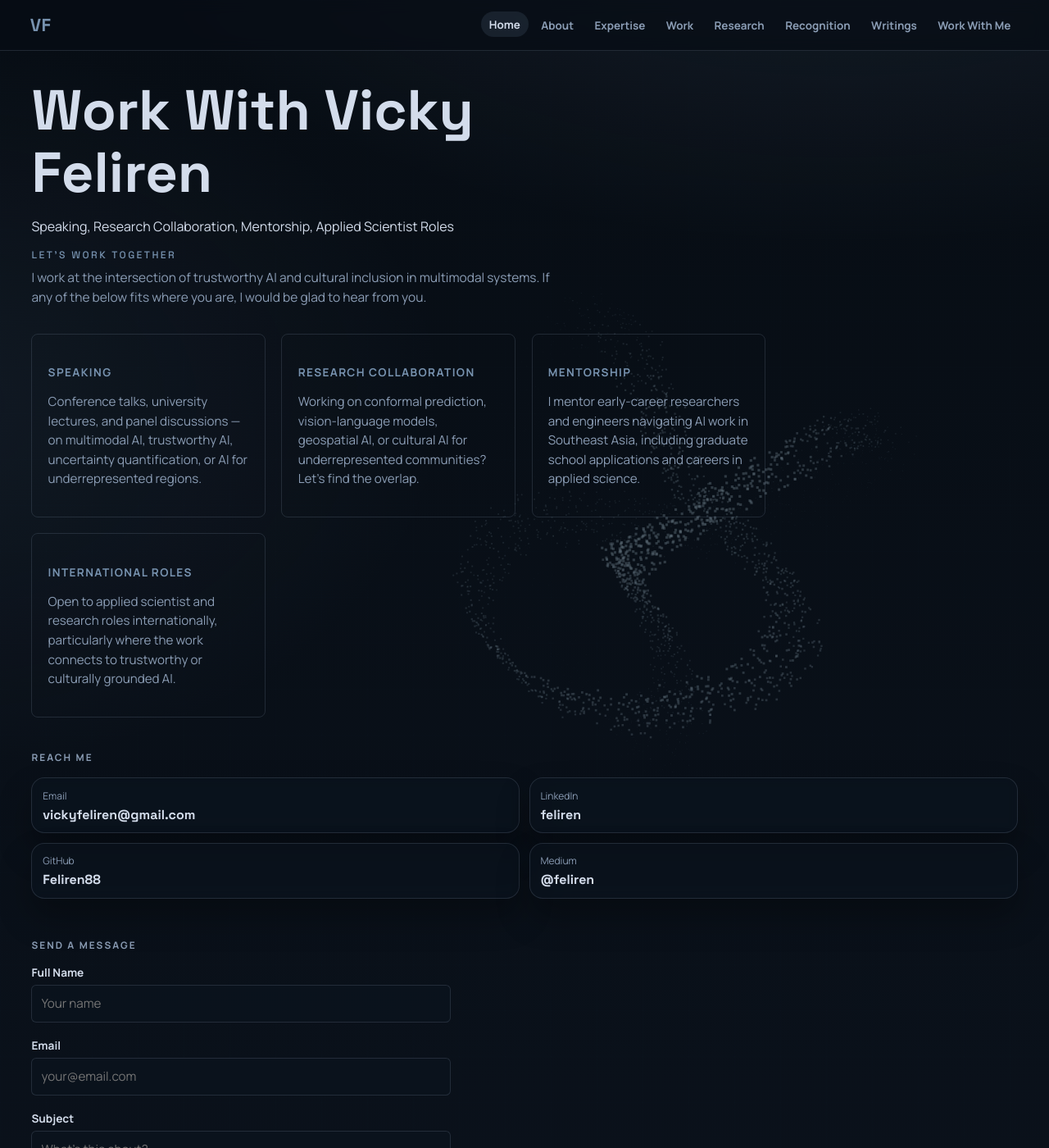
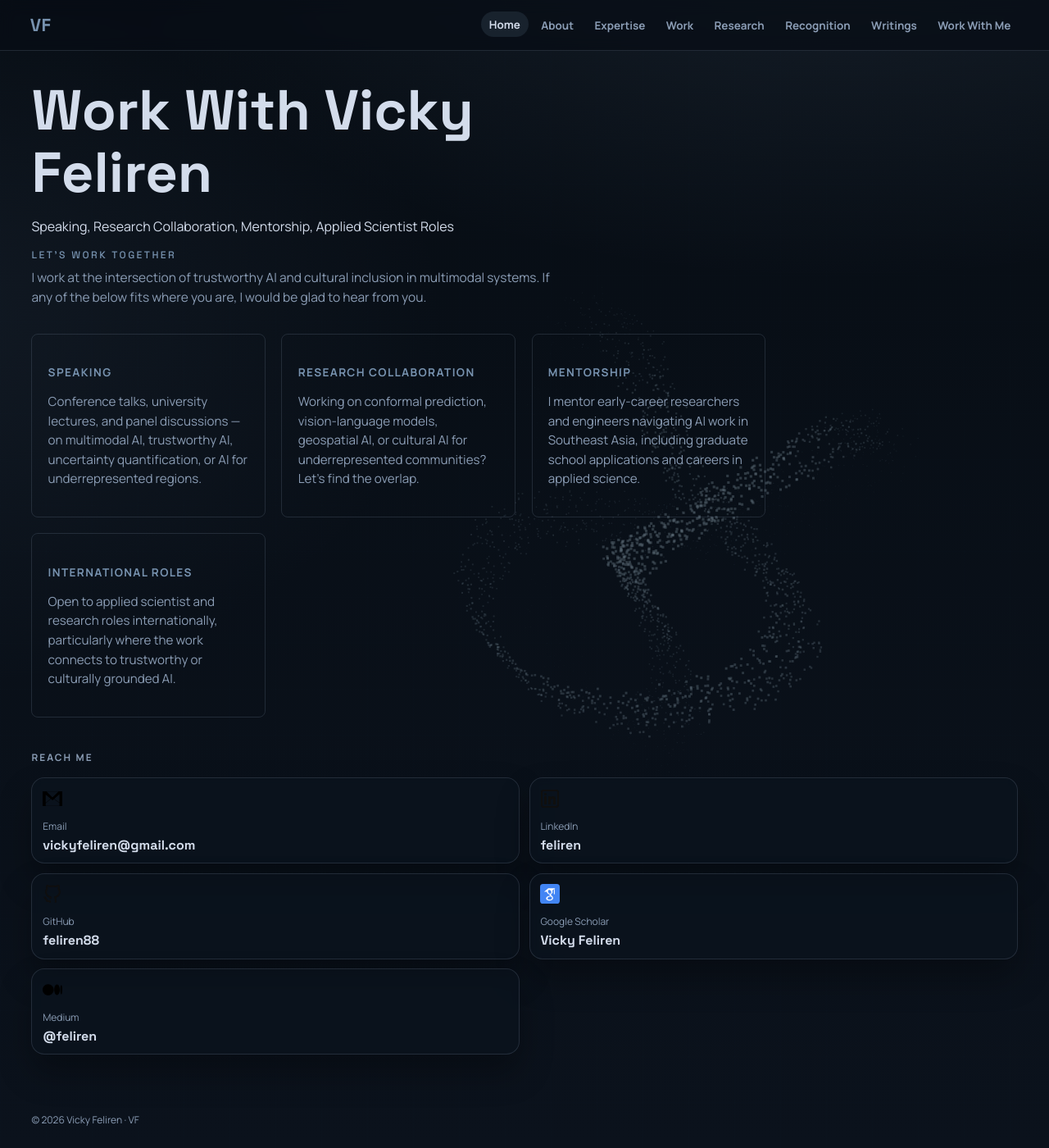
Before and after one commit to Feliren88/feliren88.github.io, a Jekyll site: the page built from _pages/contact.md, in a window 1280 px wide and 1400 px high. Shown: the whole window at 82% size. Built offline with Jekyll 4.4.1, drawn with Linux system fonts in a browser that asks for light colours; some of the changed lines change nothing that is shown.

Commit message:
Add SVG icons to contact page

```diff
--- a/_pages/contact.md
+++ b/_pages/contact.md
@@ -20,103 +20,37 @@ permalink: /contact/
 
 <p class="column-title" style="margin-top:2.5rem;margin-bottom:1rem">REACH ME</p>
 <div id="contact-grid" class="contact-grid">
-  {% for link in site.data.contact.links %}
-  <a class="contact-card" href="{{ link.url }}" target="_blank" rel="noreferrer">
-    <span>{{ link.label }}</span>
-    <strong>{{ link.value }}</strong>
+  <a class="contact-card" href="mailto:vickyfeliren@gmail.com" target="_blank" rel="noreferrer">
+    <img src="/assets/img/gmail-svgrepo-com.svg" alt="Email" class="contact-icon">
+    <span>Email</span>
+    <strong>vickyfeliren@gmail.com</strong>
   </a>
-  {% endfor %}
+  <a class="contact-card" href="https://www.linkedin.com/in/feliren/" target="_blank" rel="noreferrer">
+    <img src="/assets/img/linkedin-svgrepo-com.svg" alt="LinkedIn" class="contact-icon">
+    <span>LinkedIn</span>
+    <strong>feliren</strong>
+  </a>
+  <a class="contact-card" href="https://github.com/feliren88" target="_blank" rel="noreferrer">
+    <img src="/assets/img/github-svgrepo-com.svg" alt="GitHub" class="contact-icon">
+    <span>GitHub</span>
+    <strong>feliren88</strong>
+  </a>
+  <a class="contact-card" href="https://scholar.google.com/citations?user=R2LVQ7AAAAAJ&hl=en" target="_blank" rel="noreferrer">
+    <img src="/assets/img/google-scholar-svgrepo-com.svg" alt="Google Scholar" class="contact-icon">
+    <span>Google Scholar</span>
+    <strong>Vicky Feliren</strong>
+  </a>
+  <a class="contact-card" href="https://medium.com/@feliren" target="_blank" rel="noreferrer">
+    <img src="/assets/img/medium-icon-svgrepo-com.svg" alt="Medium" class="contact-icon">
+    <span>Medium</span>
+    <strong>@feliren</strong>
+  </a>
 </div>
 
-<p class="column-title" style="margin-top:3rem;margin-bottom:1rem">SEND A MESSAGE</p>
-<form class="contact-form" id="contact-form">
-  <div class="form-group">
-    <label for="from_name">Full Name</label>
-    <input type="text" id="from_name" name="from_name" required placeholder="Your name">
-  </div>
-  <div class="form-group">
-    <label for="email">Email</label>
-    <input type="email" id="email" name="email" required placeholder="your@email.com">
-  </div>
-  <div class="form-group">
-    <label for="subject">Subject</label>
-    <input type="text" id="subject" name="subject" required placeholder="What's this about?">
-  </div>
-  <div class="form-group">
-    <label for="message">Message</label>
-    <textarea id="message" name="message" rows="5" required placeholder="Your message..."></textarea>
-  </div>
-  <button type="submit" class="btn btn-primary">Send Message</button>
-  <p id="form-status" style="margin-top:1rem;font-size:0.9rem"></p>
-</form>
-
-<script src="https://cdn.jsdelivr.net/npm/@emailjs/browser@4/dist/email.min.js"></script>
-<script>
-  (function() {
-    emailjs.init("fOPWIK3AwtJkBQyat");
-    document.getElementById('contact-form').addEventListener('submit', function(event) {
-      event.preventDefault();
-      var btn = this.querySelector('button');
-      var status = document.getElementById('form-status');
-      btn.disabled = true;
-      btn.textContent = 'Sending...';
-      emailjs.send("service_or7muew", "template_0oiicm9", {
-        from_name: document.getElementById('from_name').value,
-        email: document.getElementById('email').value,
-        subject: document.getElementById('subject').value,
-        message: document.getElementById('message').value
-      }).then(function() {
-        btn.textContent = 'Message Sent!';
-        status.textContent = 'Thank you! Your message has been sent.';
-        status.style.color = 'green';
-        document.getElementById('contact-form').reset();
-        setTimeout(function() {
-          btn.disabled = false;
-          btn.textContent = 'Send Message';
-        }, 3000);
-      }).catch(function(error) {
-        btn.disabled = false;
-        btn.textContent = 'Send Message';
-        status.textContent = 'Failed to send. Please try again.';
-        status.style.color = 'red';
-      });
-    });
-  })();
-</script>
-
 <style>
-  .contact-form {
-    max-width: 32rem;
-    margin-top: 1rem;
-  }
-  .form-group {
-    margin-bottom: 1.2rem;
-  }
-  .form-group label {
-    display: block;
-    font-size: 0.85rem;
-    font-weight: 600;
-    color: var(--text);
-    margin-bottom: 0.4rem;
-  }
-  .form-group input,
-  .form-group textarea {
-    width: 100%;
-    padding: 0.7rem;
-    font-size: 0.95rem;
-    font-family: inherit;
-    border: 1px solid var(--line);
-    border-radius: 6px;
-    background: var(--surface);
-    color: var(--text);
-    transition: border-color 0.2s ease;
-  }
-  .form-group input:focus,
-  .form-group textarea:focus {
-    outline: none;
-    border-color: var(--accent);
-  }
-  .form-group textarea {
-    resize: vertical;
+  .contact-icon {
+    width: 24px;
+    height: 24px;
+    margin-bottom: 0.5rem;
   }
 </style>
```
Also changed, not shown: assets/img/github-svgrepo-com.svg (added), assets/img/gmail-svgrepo-com.svg (added), assets/img/google-scholar-svgrepo-com.svg (added), assets/img/linkedin-svgrepo-com.svg (added), assets/img/medium-icon-svgrepo-com.svg (added).
